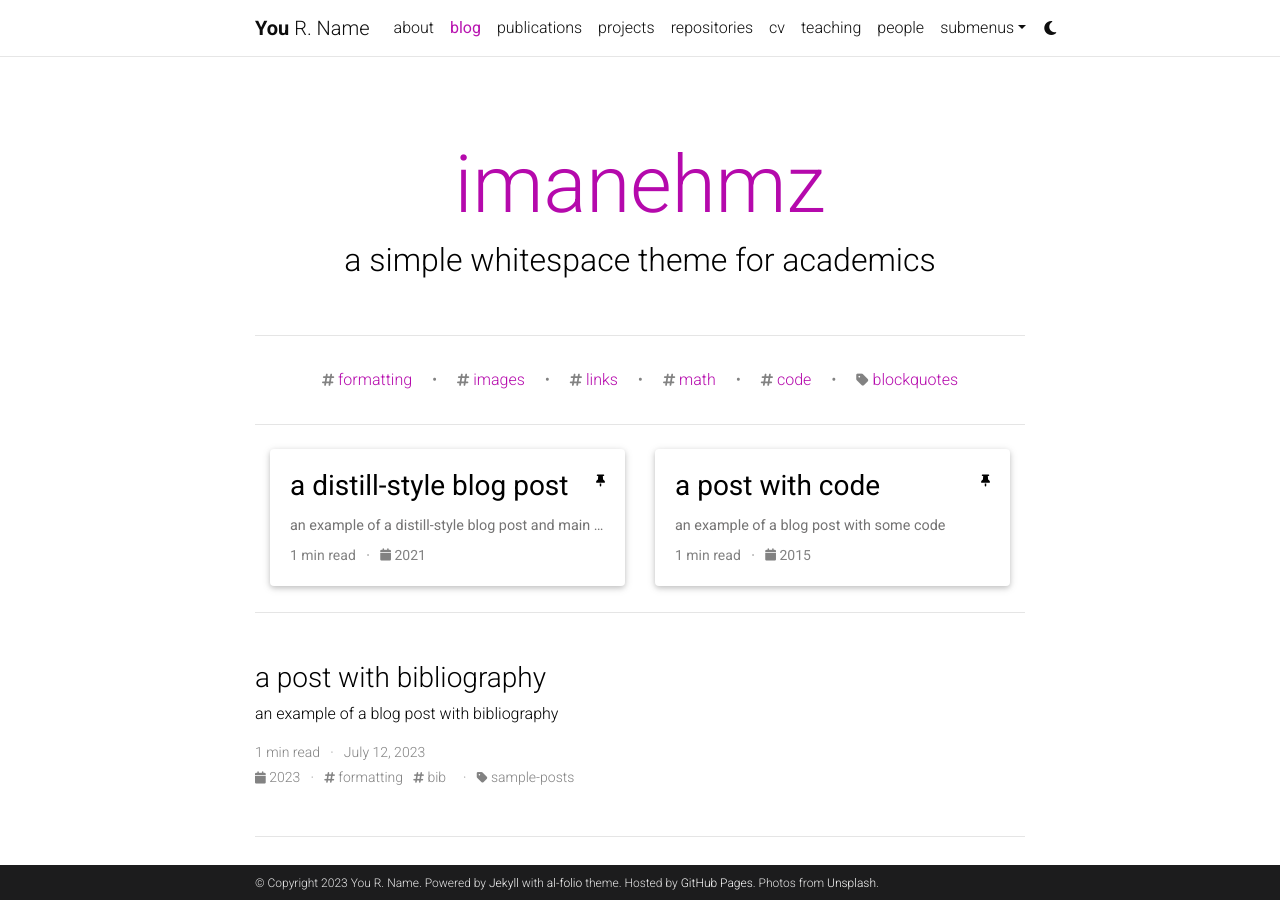
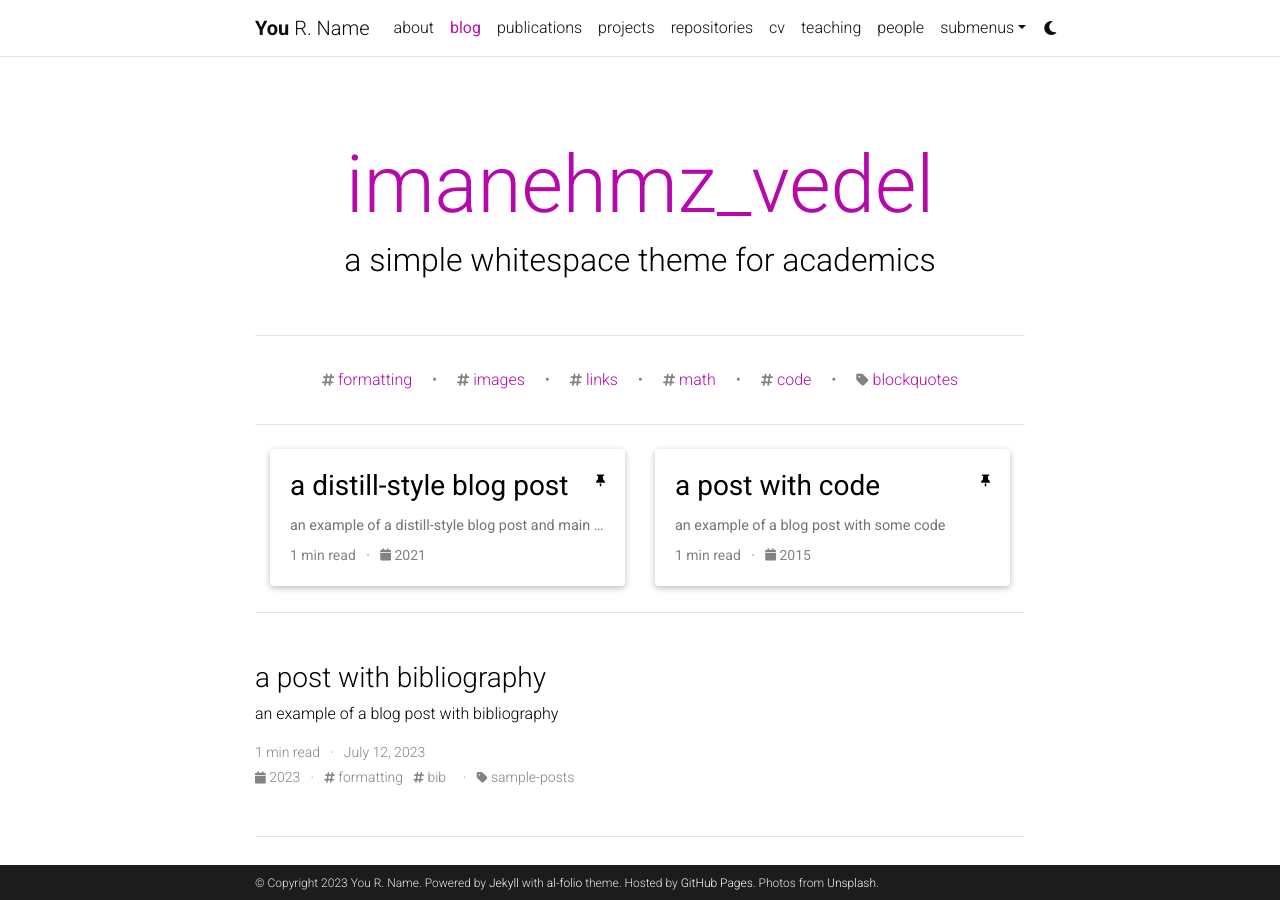
Before and after one commit to imanehmz/imanehmz.github.io, a Jekyll site: the page built from blog/index.html, in a window 1280 px wide and 900 px high. Built offline with Jekyll 4.4.1, drawn with Linux system fonts in a browser that asks for light colours; the list of posts is cut into pages by our own code; comment, search, counter and statistics services are not loaded; a style sheet for code colours, icons or effects is not loaded.

Commit message:
Update _config.yml

```diff
--- a/_config.yml
+++ b/_config.yml
@@ -19,7 +19,7 @@
 icon: ⚛️  # the emoji used as the favicon (alternatively, provide image name in /assets/img/)
 
 url: https://imanehmz.github.io # the base hostname & protocol for your site
-baseurl: /blog # the subpath of your site, e.g. /blog/
+baseurl: /imanehmz/ # the subpath of your site, e.g. /blog/
 last_updated: false # set to true if you want to display last updated in the footer
 impressum_path:  # set to path to include impressum link in the footer, use the same path as permalink in a page, helps to conform with EU GDPR
 
@@ -120,7 +120,7 @@
 # Blog
 # -----------------------------------------------------------------------------
 
-blog_name: imanehmz # blog_name will be displayed in your blog page
+blog_name: imanehmz_vedel # blog_name will be displayed in your blog page
 blog_nav_title: blog # your blog must have a title for it to be displayed in the nav bar
 blog_description: a simple whitespace theme for academics
 permalink: /blog/:year/:title/
```
